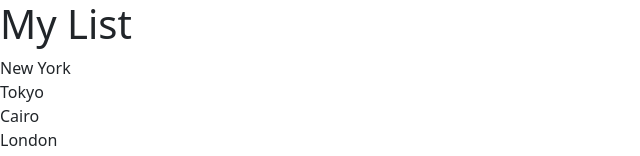
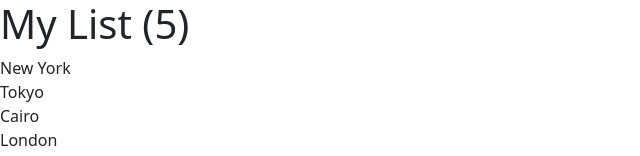
Before and after one commit to ghost99slay/ReactWithMosh, a React (Vite) app in the folder react-app/: page / in a window 1280 px wide. Shown: the top 156 px of the page, without its empty margins (0-640 px from the left). Built offline with nearby package versions, Linux system fonts and the light colour scheme.

Commit message:
Add counter to ListGroup

```diff
--- a/react-app/src/components/ListGroup.tsx
+++ b/react-app/src/components/ListGroup.tsx
@@ -3,7 +3,7 @@ function ListGroup() {
 
   return (
     <>
-      <h1>My List</h1>
+      <h1>My List ({items.length})</h1>
       <ul className="list-group">
         {items.map((item) => (
           <li key={item}>{item}</li>
```
